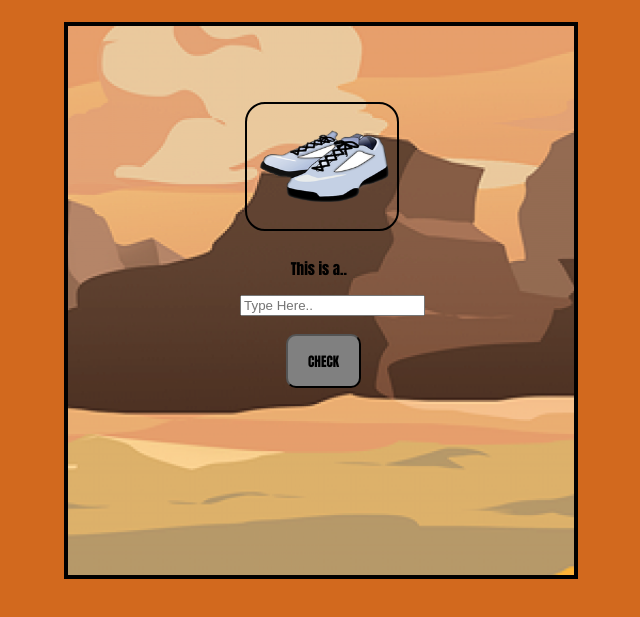
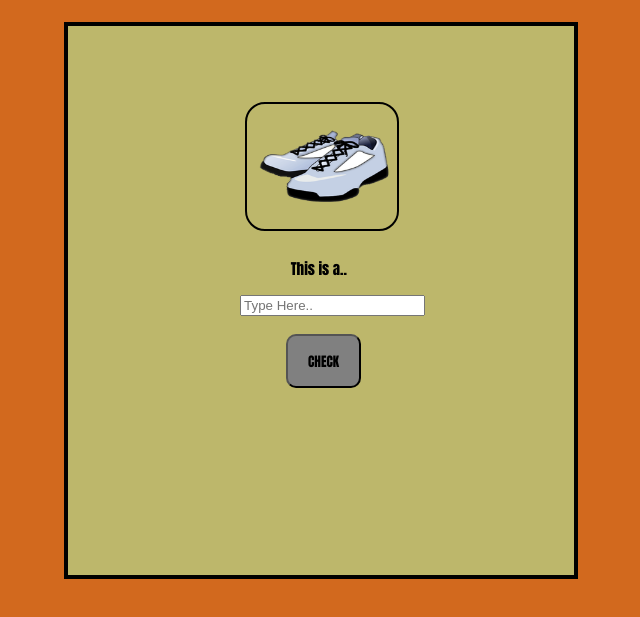
Before and after one commit to designmd92/appexample, a plain HTML site: page index.html in a window 1280 px wide. Shown: the part 115-732 px from the top of the page, without its empty margins (323-963 px from the left). Drawn offline with Linux system fonts and the light colour scheme.

Commit message:
Update style.css

```diff
--- a/css/style.css
+++ b/css/style.css
@@ -9,7 +9,7 @@ body{
 }
 #content{
     position: relative;
-    background: url('https://raw.githubusercontent.com/designmd92/appexample/master/images/backgroundgame.png');
+    background: darkkhaki;
     background-position: center;
     width: 40%;
     height: 70%;
```
